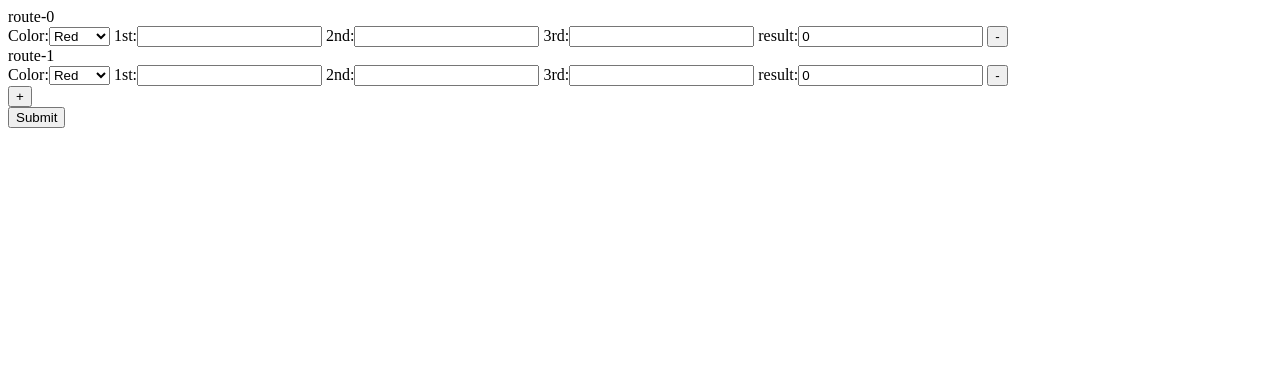
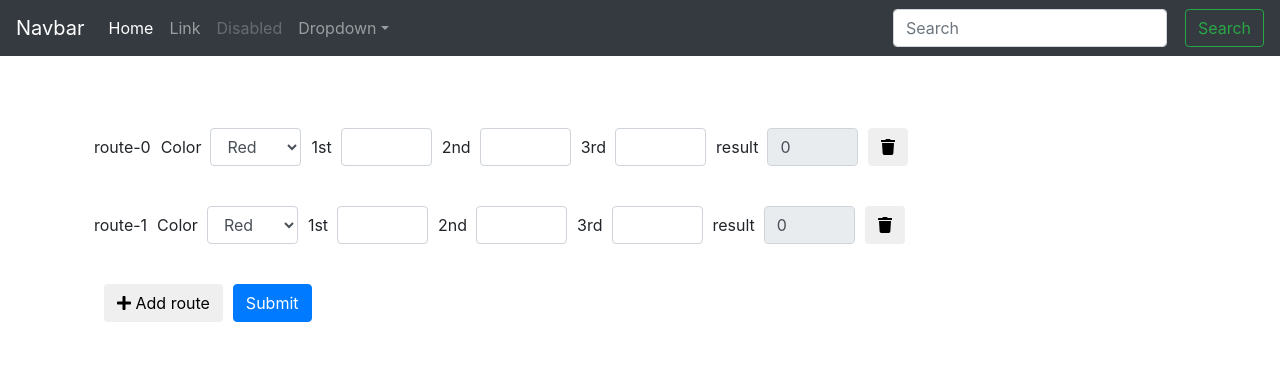
Before and after one commit to kamyanskiy/climb_competition, a Flask app: page / in a window 1280 px wide. Shown: the top 385 px of the page. Run offline with Flask 2, Linux system fonts and the light colour scheme; some libraries are stand-ins or nearby versions.

Commit message:
add bootstrap4

```diff
--- /dev/null
+++ b/static/css/custom.css
@@ -0,0 +1,21 @@
+body {
+  padding-top: 5rem;
+}
+.starter-template {
+  padding: 3rem 1.5rem;
+  text-align: center;
+}
+
+
+label {
+    display: inline-block;
+
+    margin-left: 10px;
+    margin-right: 9px;
+}
+
+.btn {
+     display: inline-block;
+
+    margin-left: 10px;
+}
--- /dev/null
+++ b/templates/base.html
@@ -0,0 +1,70 @@
+<!doctype html>
+<html lang="en">
+
+ <head>
+   {% block head %}
+    <meta charset="utf-8">
+    <meta name="viewport" content="width=device-width, initial-scale=1, shrink-to-fit=no">
+    <meta name="description" content="">
+    <meta name="author" content="">
+    <link rel="icon" href="{{ url_for("static", filename="favicon.ico") }}">
+   {% endblock %}
+ </head>
+
+  <body>
+
+    <nav class="navbar navbar-expand-md navbar-dark bg-dark fixed-top">
+      <a class="navbar-brand" href="#">Navbar</a>
+      <button class="navbar-toggler" type="button" data-toggle="collapse" data-target="#navbarsExampleDefault" aria-controls="navbarsExampleDefault" aria-expanded="false" aria-label="Toggle navigation">
+        <span class="navbar-toggler-icon"></span>
+      </button>
+
+      <div class="collapse navbar-collapse" id="navbarsExampleDefault">
+        <ul class="navbar-nav mr-auto">
+          <li class="nav-item active">
+            <a class="nav-link" href="#">Home <span class="sr-only">(current)</span></a>
+          </li>
+          <li class="nav-item">
+            <a class="nav-link" href="#">Link</a>
+          </li>
+          <li class="nav-item">
+            <a class="nav-link disabled" href="#">Disabled</a>
+          </li>
+          <li class="nav-item dropdown">
+            <a class="nav-link dropdown-toggle" href="http://example.com" id="dropdown01" data-toggle="dropdown" aria-haspopup="true" aria-expanded="false">Dropdown</a>
+            <div class="dropdown-menu" aria-labelledby="dropdown01">
+              <a class="dropdown-item" href="#">Action</a>
+              <a class="dropdown-item" href="#">Another action</a>
+              <a class="dropdown-item" href="#">Something else here</a>
+            </div>
+          </li>
+        </ul>
+        <form class="form-inline my-2 my-lg-0">
+          <input class="form-control mr-sm-2" type="text" placeholder="Search" aria-label="Search">
+          <button class="btn btn-outline-success my-2 my-sm-0" type="submit">Search</button>
+        </form>
+      </div>
+    </nav>
+
+    <main role="main" class="container">
+
+      <div class="starter-template">
+          {% block content %}
+{#        <h1>Bootstrap starter template</h1>#}
+{#        <p class="lead">Use this document as a way to quickly start any new project.<br> All you get is this text and a mostly barebones HTML document.</p>#}
+          {% endblock %}
+      </div>
+
+    </main><!-- /.container -->
+
+
+    <!-- jQuery first, then Popper.js, then Bootstrap JS -->
+    <script src="https://code.jquery.com/jquery-3.2.1.slim.min.js" integrity="sha384-KJ3o2DKtIkvYIK3UENzmM7KCkRr/rE9/Qpg6aAZGJwFDMVNA/GpGFF93hXpG5KkN" crossorigin="anonymous"></script>
+    <script src="https://cdnjs.cloudflare.com/ajax/libs/popper.js/1.12.9/umd/popper.min.js" integrity="sha384-ApNbgh9B+Y1QKtv3Rn7W3mgPxhU9K/ScQsAP7hUibX39j7fakFPskvXusvfa0b4Q" crossorigin="anonymous"></script>
+    <script src="https://maxcdn.bootstrapcdn.com/bootstrap/4.0.0/js/bootstrap.min.js" integrity="sha384-JZR6Spejh4U02d8jOt6vLEHfe/JQGiRRSQQxSfFWpi1MquVdAyjUar5+76PVCmYl" crossorigin="anonymous"></script>
+    <script defer src="https://use.fontawesome.com/releases/v5.0.9/js/all.js" integrity="sha384-8iPTk2s/jMVj81dnzb/iFR2sdA7u06vHJyyLlAd4snFpCl/SnyUjRrbdJsw1pGIl" crossorigin="anonymous"></script>
+    <!-- Optional JavaScript -->
+    <script src="{{ url_for("static", filename="js/main.js") }}"></script>
+
+  </body>
+</html>
--- a/templates/index.html
+++ b/templates/index.html
@@ -1,13 +1,16 @@
-<!DOCTYPE html>
-<html lang="en" xmlns="http://www.w3.org/1999/html"
-      xmlns="http://www.w3.org/1999/html">
-<head>
-    <meta charset="UTF-8">
-    <title>Title</title>
-    <script src="https://ajax.googleapis.com/ajax/libs/jquery/1.10.2/jquery.min.js"></script>
-    <script src="{{ url_for("static", filename="js/main.js") }}"></script>
-</head>
-<body>
+{% extends "base.html" %}
+
+    {% block head %}
+    {{ super() }}
+    <title>10A+</title>
+    <!-- Bootstrap CSS -->
+    <link rel="stylesheet" href="https://maxcdn.bootstrapcdn.com/bootstrap/4.0.0/css/bootstrap.min.css" integrity="sha384-Gn5384xqQ1aoWXA+058RXPxPg6fy4IWvTNh0E263XmFcJlSAwiGgFAW/dAiS6JXm" crossorigin="anonymous">
+    <link rel="stylesheet" href="https://use.fontawesome.com/releases/v5.0.9/css/all.css" integrity="sha384-5SOiIsAziJl6AWe0HWRKTXlfcSHKmYV4RBF18PPJ173Kzn7jzMyFuTtk8JA7QQG1" crossorigin="anonymous">
+    <link rel="stylesheet" href="{{ url_for("static", filename="css/custom.css") }}">
+
+    {% endblock %}
+
+{% block content %}
    {% with messages = get_flashed_messages() %}
       {% if messages %}
         <ul class=flashes>
@@ -23,23 +26,24 @@
     <div data-toggle="fieldset" id="route-fieldset">
         {% for route in form.route %}
            <div data-toggle="fieldset-entry">
-               <div data-toggle="fieldset-name">{{ route.name }}</div>
-               {{ route.color.label }}:{{ route.color }}
-               {{ route.attempt_1.label() }}:{{ route.attempt_1() }}
-               {{ route.attempt_2.label }}:{{ route.attempt_2() }}
-               {{ route.attempt_3.label }}:{{ route.attempt_3() }}
-               {{ route.result.label }}:{{ route.result(readonly="readonly") }}
+           <div class="form-group row">
+               <div data-toggle="fieldset-name" class="col-form-label">{{ route.name }}</div>
+               {{ route.color.label(class="col-form-label") }} {{ route.color(class="form-control col-sm-1") }}
+               {{ route.attempt_1.label(class="col-form-label") }} {{ route.attempt_1(class="col-sm-1 form-control") }}
+               {{ route.attempt_2.label(class="col-form-label") }} {{ route.attempt_2(class="col-sm-1 form-control") }}
+               {{ route.attempt_3.label(class="col-form-label") }} {{ route.attempt_3(class="col-sm-1 form-control") }}
+               {{ route.result.label(class="col-form-label") }} {{ route.result(readonly="readonly", class="col-sm-1 form-control") }}
+               <button type="button" class="btn" data-toggle="fieldset-remove-row" id="route-{{loop.index0}}-remove"><i class="fa fa-trash"></i></button>
                {{ route.csrf_token }}
-               <button type="button" data-toggle="fieldset-remove-row" id="route-{{loop.index0}}-remove">-</button>
+           </div>
             <br>
            </div>
         {% endfor %}
-    <button type="button" data-toggle="fieldset-add-row" data-target="#route-fieldset">+</button>
-    <br/>
-        <button type="submit">Submit</button>
+    <div class="form-group row">
+    <button type="button" class="btn" data-toggle="fieldset-add-row" data-target="#route-fieldset"><i class="fas fa-plus"></i> Add route</button>
+
+        <button type="submit" class="btn btn-primary">Submit</button>
+    </div>
     </div>
     </form>
-
-
-</body>
-</html>
+{% endblock %}
```
Also changed, not shown: static/favicon.ico (added).
